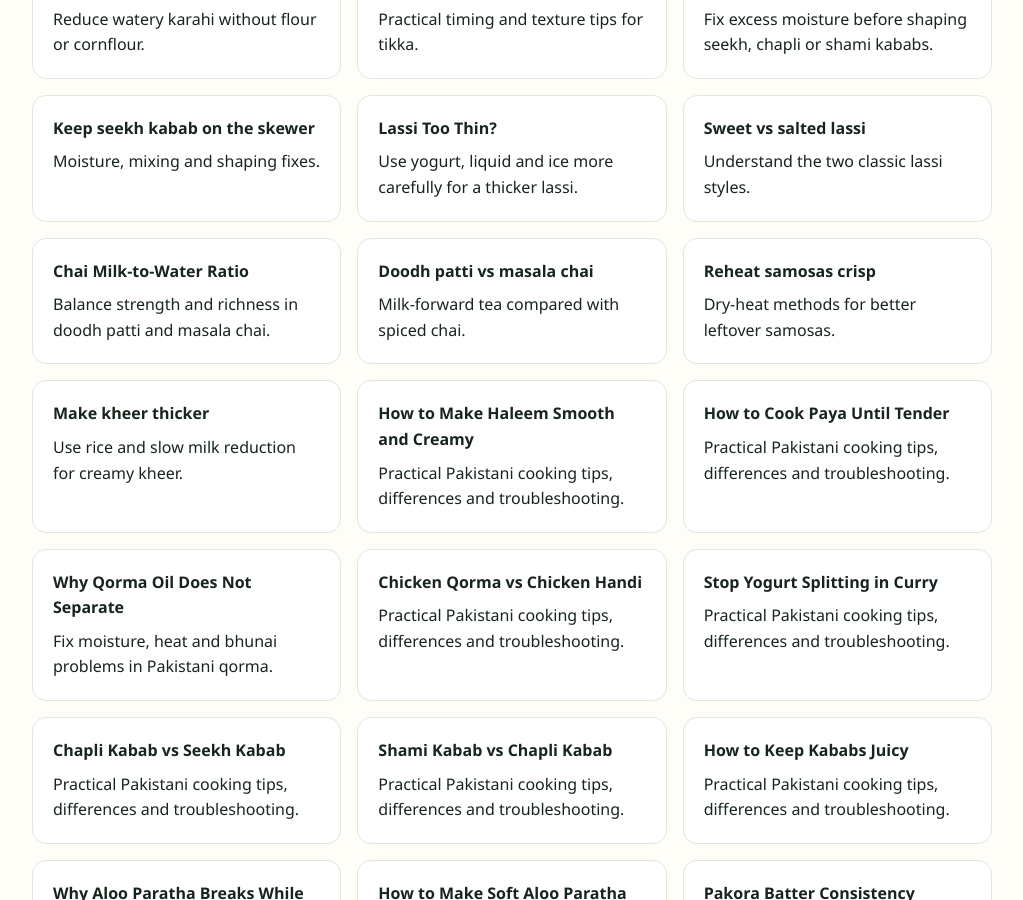
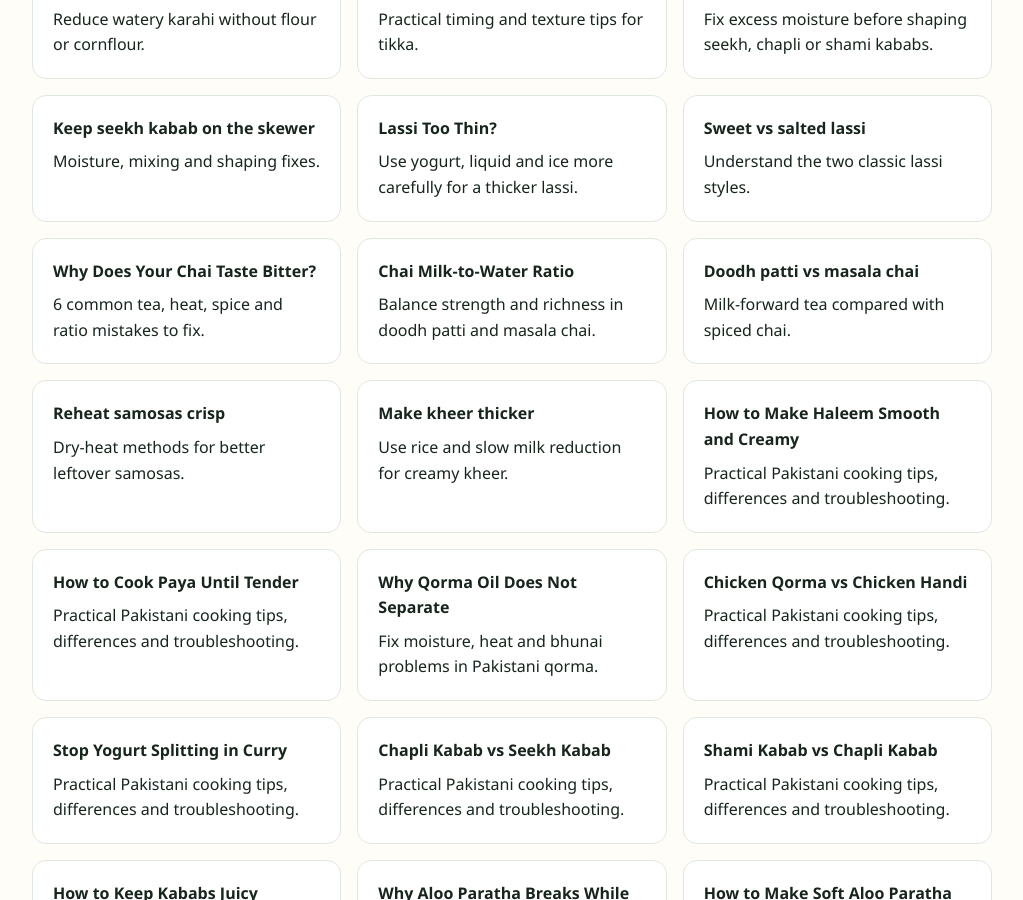
Before and after one commit to manazarali01-hub/pakistan-food, a Jekyll site: the page guides/index.html, which Jekyll copies as it is, in a window 1280 px wide and 900 px high, scrolled down 1353 px. Shown: the whole window, without its empty margins (128-1151 px from the left). Built offline with Jekyll 4.4.1, drawn with Linux system fonts in a browser that asks for light colours.

Commit message:
Add bitter chai guide to drinks cluster

```diff
--- a/guides/index.html
+++ b/guides/index.html
@@ -23,6 +23,7 @@
 <a class="card" href="seekh-kabab-not-sticking.html"><strong>Keep seekh kabab on the skewer</strong><span>Moisture, mixing and shaping fixes.</span></a>
 <a class="card" href="how-to-make-lassi-thicker.html"><strong>Lassi Too Thin?</strong><span>Use yogurt, liquid and ice more carefully for a thicker lassi.</span></a>
 <a class="card" href="sweet-vs-salted-lassi.html"><strong>Sweet vs salted lassi</strong><span>Understand the two classic lassi styles.</span></a>
+<a class="card" href="why-chai-tastes-bitter.html"><strong>Why Does Your Chai Taste Bitter?</strong><span>6 common tea, heat, spice and ratio mistakes to fix.</span></a>
 <a class="card" href="chai-milk-water-ratio.html"><strong>Chai Milk-to-Water Ratio</strong><span>Balance strength and richness in doodh patti and masala chai.</span></a>
 <a class="card" href="doodh-patti-vs-masala-chai.html"><strong>Doodh patti vs masala chai</strong><span>Milk-forward tea compared with spiced chai.</span></a>
 <a class="card" href="how-to-reheat-samosas.html"><strong>Reheat samosas crisp</strong><span>Dry-heat methods for better leftover samosas.</span></a>
```
